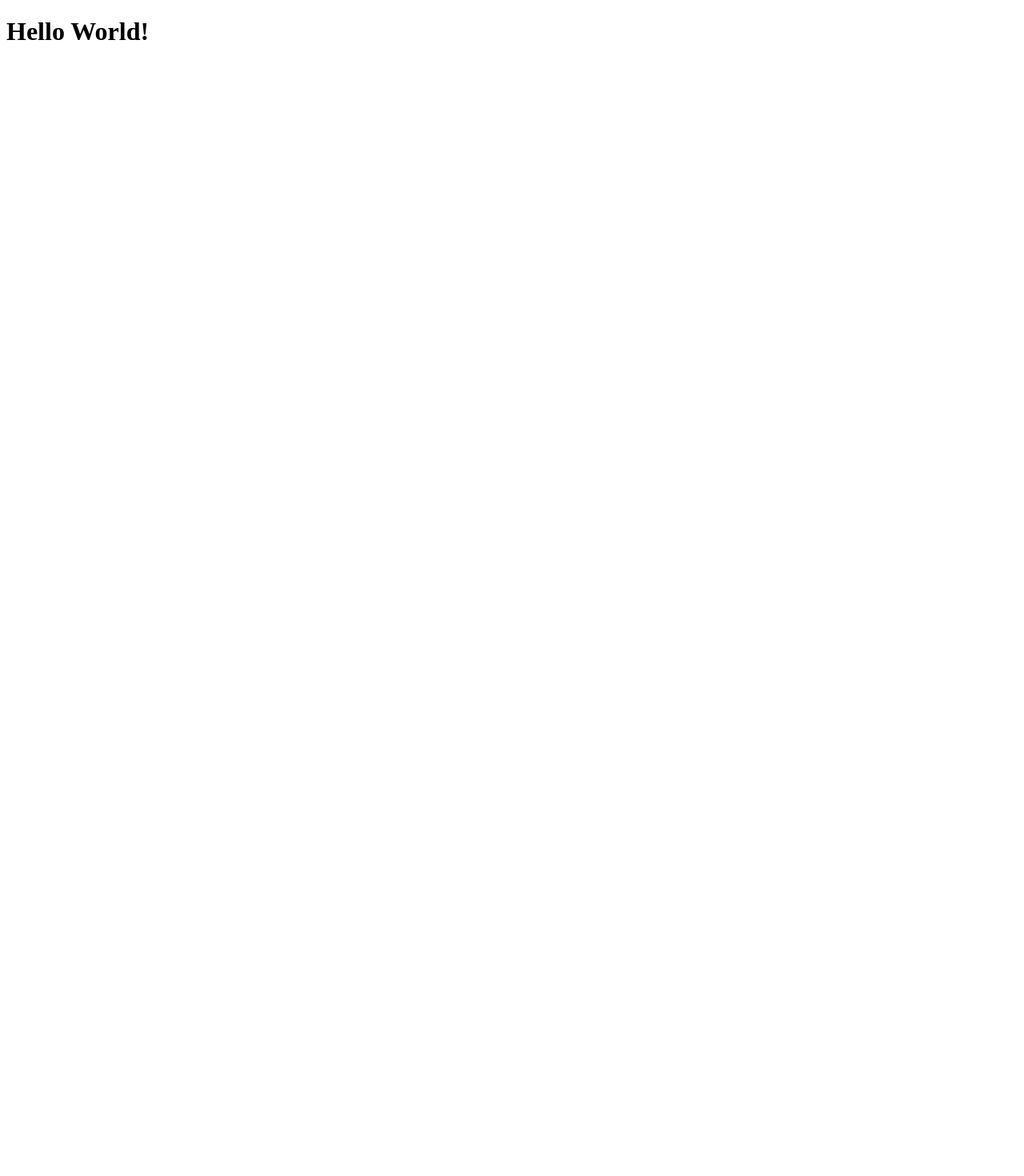
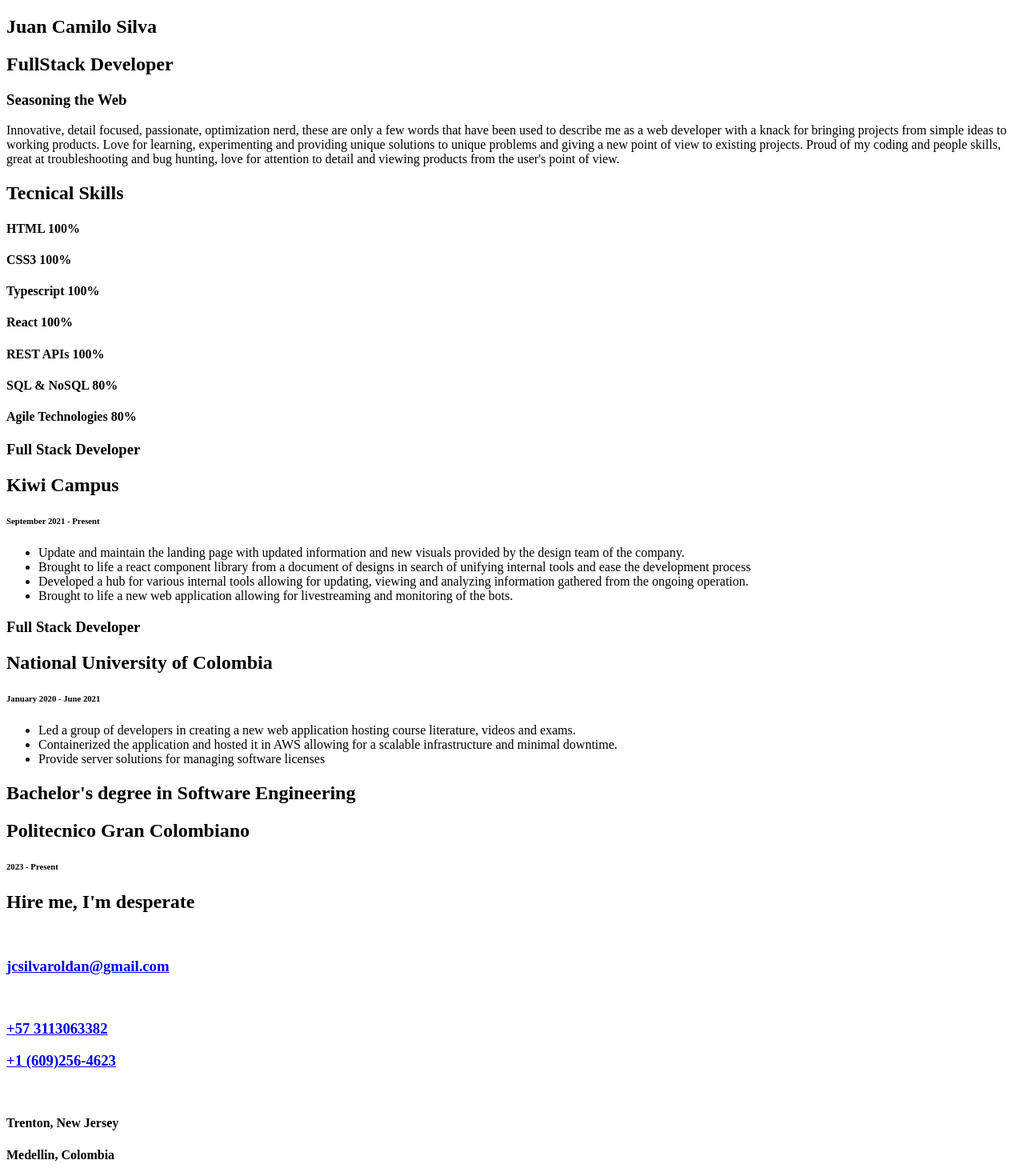
Before and after one commit to MiloSilva/Portfolio, a React (Vite) app: page / in a window 1280 px wide. Shown: the top 1470 px of the page at 80% size. Before the commit the page ends 800 px from the top, so only its background shows below. Built offline with nearby package versions, Linux system fonts and the light colour scheme.

Commit message:
feat: added basic content to the landing site

```diff
--- a/package.json
+++ b/package.json
@@ -17,7 +17,7 @@
   "dependencies": {
     "react": "^18.2.0",
     "react-dom": "^18.2.0",
-    "react-router": "^6.7.0"
+    "react-router-dom": "^6.7.0"
   },
   "devDependencies": {
     "@types/node": "^18.11.18",
--- a/src/index.tsx
+++ b/src/index.tsx
@@ -1,16 +1,25 @@
+import { RouterProvider, createBrowserRouter } from 'react-router-dom';
 import React from 'react';
 import ReactDOM from 'react-dom/client';
 
-import { Navbar } from '@components';
+import { Landing } from '@pages';
 
 const root = document.getElementById('root');
+
+const router = createBrowserRouter([
+  {
+    path: '/',
+    element: <Landing />,
+    children: [],
+  },
+]);
 
 if (root === null) {
   console.error('No root found in index.html, please contact an admin');
 } else {
   ReactDOM.createRoot(root).render(
     <React.StrictMode>
-      <Navbar />
+      <RouterProvider router={router} />
     </React.StrictMode>
   );
 }
--- /dev/null
+++ b/src/pages/index.ts
@@ -0,0 +1 @@
+export * from './landing/Landing';
--- /dev/null
+++ b/src/pages/landing/Landing.tsx
@@ -0,0 +1,107 @@
+export const Landing = () => {
+  return (
+    <>
+      <section id="Introduction">
+        <h1>Juan Camilo Silva</h1>
+        <h2>FullStack Developer</h2>
+        <h3>Seasoning the Web</h3>
+        <p>
+          Innovative, detail focused, passionate, optimization nerd, these are
+          only a few words that have been used to describe me as a web developer
+          with a knack for bringing projects from simple ideas to working
+          products. Love for learning, experimenting and providing unique
+          solutions to unique problems and giving a new point of view to
+          existing projects. Proud of my coding and people skills, great at
+          troubleshooting and bug hunting, love for attention to detail and
+          viewing products from the user's point of view.
+        </p>
+      </section>
+      <section id="skills">
+        <h1>Tecnical Skills</h1>
+        <h4>HTML 100%</h4>
+        <h4>CSS3 100%</h4>
+        <h4>Typescript 100%</h4>
+        <h4>React 100%</h4>
+        <h4>REST APIs 100%</h4>
+        <h4>SQL & NoSQL 80%</h4>
+        <h4>Agile Technologies 80%</h4>
+      </section>
+      <section id="Experience">
+        <section>
+          <h1>Full Stack Developer</h1>
+          <h2>Kiwi Campus</h2>
+          <h6>September 2021 - Present</h6>
+          <ul>
+            <li>
+              Update and maintain the landing page with updated information and
+              new visuals provided by the design team of the company.
+            </li>
+            <li>
+              Brought to life a react component library from a document of
+              designs in search of unifying internal tools and ease the
+              development process
+            </li>
+            <li>
+              Developed a hub for various internal tools allowing for updating,
+              viewing and analyzing information gathered from the ongoing
+              operation.
+            </li>
+            <li>
+              Brought to life a new web application allowing for livestreaming
+              and monitoring of the bots.
+            </li>
+          </ul>
+        </section>
+        <section>
+          <h1>Full Stack Developer</h1>
+          <h2>National University of Colombia</h2>
+          <h6>January 2020 - June 2021</h6>
+          <ul>
+            <li>
+              Led a group of developers in creating a new web application
+              hosting course literature, videos and exams.
+            </li>
+            <li>
+              Containerized the application and hosted it in AWS allowing for a
+              scalable infrastructure and minimal downtime.
+            </li>
+            <li>Provide server solutions for managing software licenses</li>
+          </ul>
+        </section>
+      </section>
+      <section id="Education">
+        <h1>Bachelor's degree in Software Engineering</h1>
+        <h2>Politecnico Gran Colombiano</h2>
+        <h6>2023 - Present</h6>
+      </section>
+      <section id="footer">
+        <h1>Hire me, I'm desperate</h1>
+        <br />
+        <h3>
+          <a href="mailto:jcsilvaroldan@gmail.com">jcsilvaroldan@gmail.com</a>
+        </h3>
+        <br />
+        <h3>
+          <a href="tel:+573113063382">+57 3113063382</a>
+        </h3>
+        <h3>
+          <a href="tel:+16092564623">+1 (609)256-4623</a>
+        </h3>
+        <br />
+        <h4>Trenton, New Jersey</h4>
+        <h4>Medellin, Colombia</h4>
+        <br />
+        <h3>
+          <a href="https://www.linkedin.com/in/miloflowers/">LinkedIn</a>
+        </h3>
+        <h3>
+          <a href="https://github.com/MiloSilva">Github</a>
+        </h3>
+        <br />
+        <h4>
+          <a href="https://github.com/MiloSilva/Portfolio">Source Code</a>
+        </h4>
+      </section>
+    </>
+  );
+};
```
Also changed, not shown: 1 other file (tests, documents, lock files or other folders).
